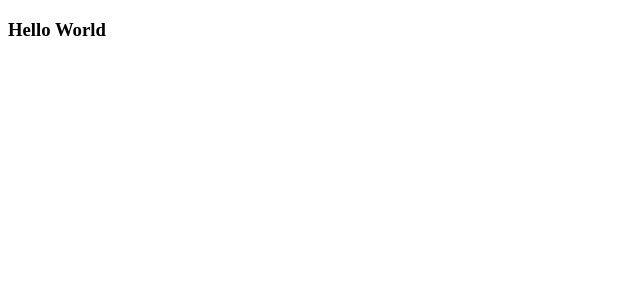
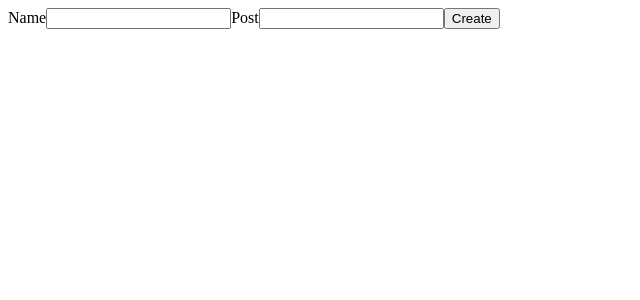
Before and after one commit to RobMorison/Social_Media_Feed, a React (Create React App) app: page / in a window 1280 px wide. Shown: the top 300 px of the page, without its empty margins (0-640 px from the left). Built offline with nearby package versions, Linux system fonts and the light colour scheme.

Commit message:
changed location of component folders to one component folder + wrote form for post file

```diff
--- a/src/App.js
+++ b/src/App.js
@@ -1,9 +1,13 @@
-
+import React, { useState } from 'react';
+import Post from './Components/Post/post';
 
 function App() {
+
+  const [postList, setPostList] = useState([])
+
   return (
     <div>
-      <h3>Hello World</h3>
+      <Post />
     </div>
   );
 }
--- /dev/null
+++ b/src/Components/Post/post.jsx
@@ -0,0 +1,30 @@
+import React, { useState } from 'react';
+
+
+const Post = (props) => {
+
+    const [name, setName] = useState('');
+    const [post, setPost] = useState('');
+
+    function handleSubmit(event) {
+        event.preventDefault();
+        let newEntry = {
+            name: name,
+            post: post
+        };
+        console.log(newEntry)
+
+    }
+
+    return (
+        <form onSubmit={handleSubmit}>
+            <label>Name</label>
+            <input type='text' value={name} onChange={(event) => setName(event.target.value)}/>
+            <label>Post</label>
+            <input type='text' value={post} onChange={(event) => setPost(event.target.value)}/>
+            <button type='submit'>Create</button>
+        </form>
+      );
+}
+
+export default Post;
```
Also changed, not shown: src/Components/CreatePostForm/CreatePostForm.jsx (added), src/Components/NavBar/NavBar.jsx (added), src/Components/PostList/PostList.jsx (added), src/PostList/PostList.jsx (deleted).
